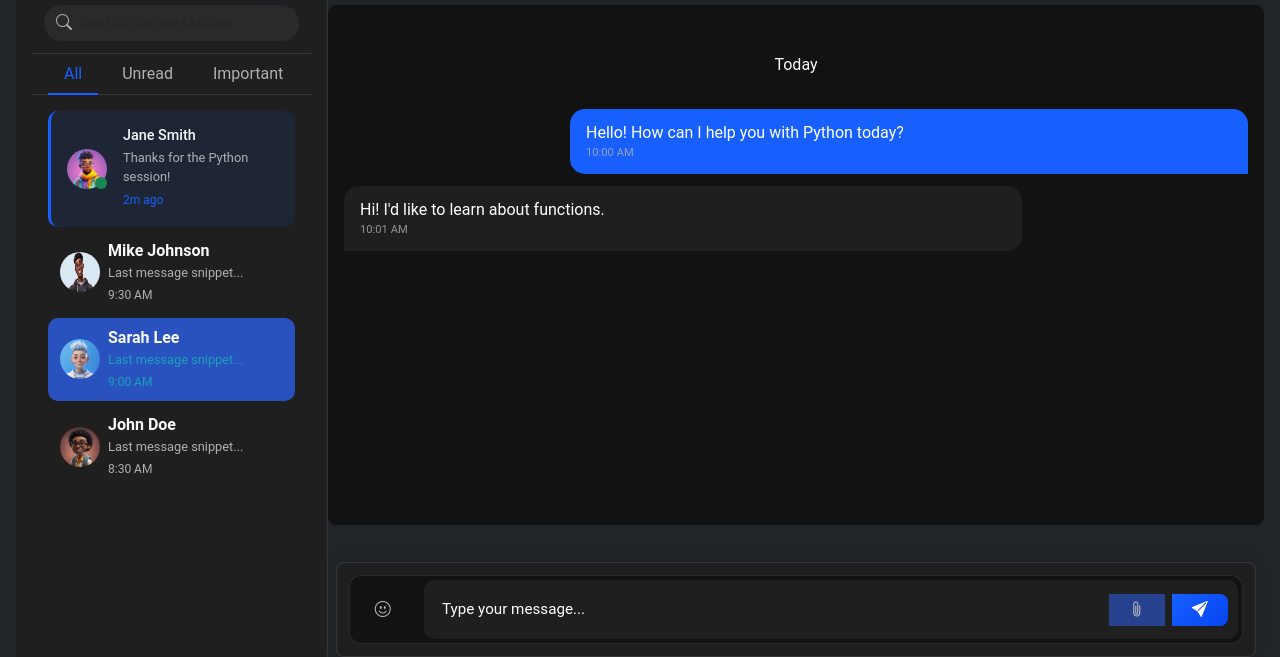
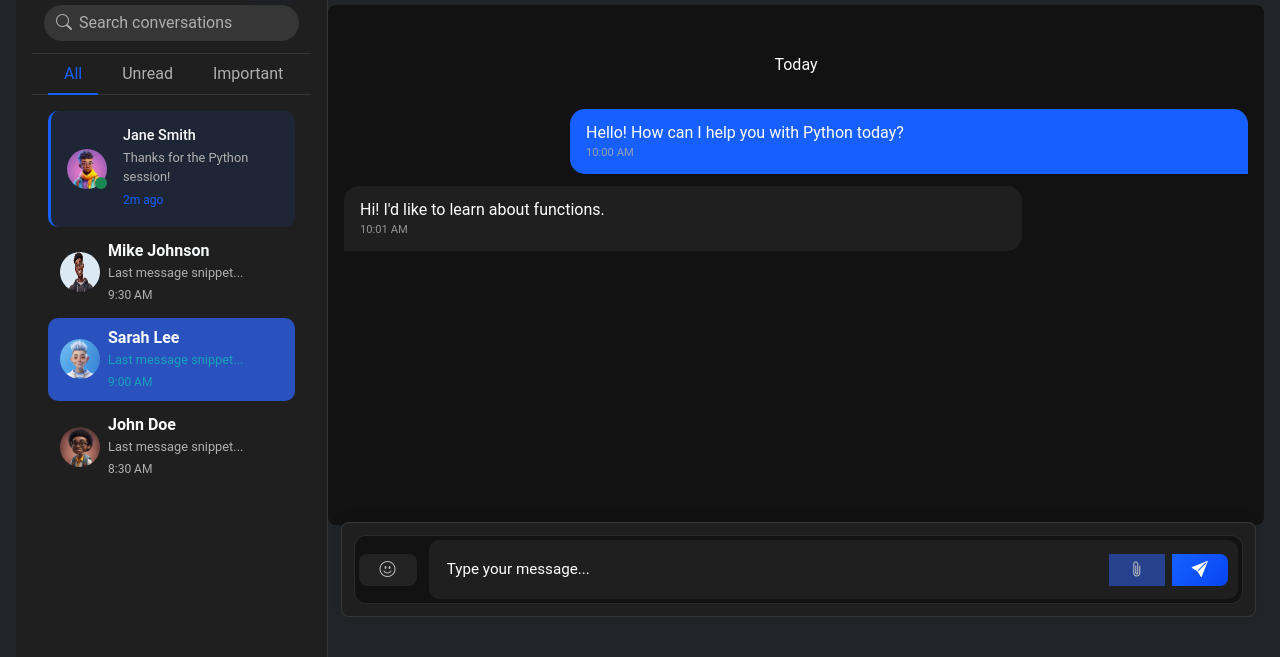
Before and after one commit to joyeuxclement87/LearnOn, a website: page messages.html in a window 1280 px wide. Shown: the part 143-800 px from the top of the page. Drawn offline with nearby package versions, Linux system fonts and the light colour scheme; no server answers.

Commit message:
messages fixes

```diff
--- a/styles/styles.css
+++ b/styles/styles.css
@@ -1088,6 +1088,8 @@ chat-messages::-webkit-scrollbar-track,
     justify-content: center;
     border-radius: 50%;
     transition: all 0.3s ease;
+    background-color: rgba(255, 255, 255, 0.1);
+    color: var(--text-light);
 }
 
 .btn-icon.btn-primary {
@@ -1116,7 +1118,7 @@ chat-messages::-webkit-scrollbar-track,
     background-color: var(--bg-dark);
     margin: 0.5rem;
     border-radius: 8px;
-    height: calc(100vh - 250px); /* Adjusted height to make room for input */
+    height: calc(100vh - 300px); /* Reduced height to make room for input */
 }
 
 .chat-input-container {
@@ -1125,10 +1127,12 @@ chat-messages::-webkit-scrollbar-track,
     border: 1px solid rgba(255,255,255,0.1);
     margin: 0.5rem;
     border-radius: 8px;
-    position: sticky;
-    bottom: 0;
-    z-index: 10;
     box-shadow: 0 -4px 12px rgba(0, 0, 0, 0.2);
+    position: fixed;
+    bottom: 2rem;
+    left: 26%;
+    right: 1rem;
+    z-index: 100;
 }
 
 .chat-input-wrapper {
@@ -1186,6 +1190,8 @@ chat-messages::-webkit-scrollbar-track,
     display: flex;
     flex-direction: column;
     height: 100%;
+    position: relative;
+    padding-bottom: 100px; /* Add padding to prevent overlap */
 }
 
 .chat-sidebar-header {
@@ -1202,14 +1208,19 @@ chat-messages::-webkit-scrollbar-track,
     left: 12px;
     top: 50%;
     transform: translateY(-50%);
-    color: var(--text-muted);
+    color: rgba(255, 255, 255, 0.6);
 }
 
 .search-input {
     padding-left: 35px;
-    background-color: rgba(255,255,255,0.05);
+    background-color: rgba(255, 255, 255, 0.1);
     border: none;
     border-radius: 20px;
+    color: var(--text-light);
+}
+
+.search-input::placeholder {
+    color: rgba(255, 255, 255, 0.6);
 }
 
 .chat-tabs {
```
